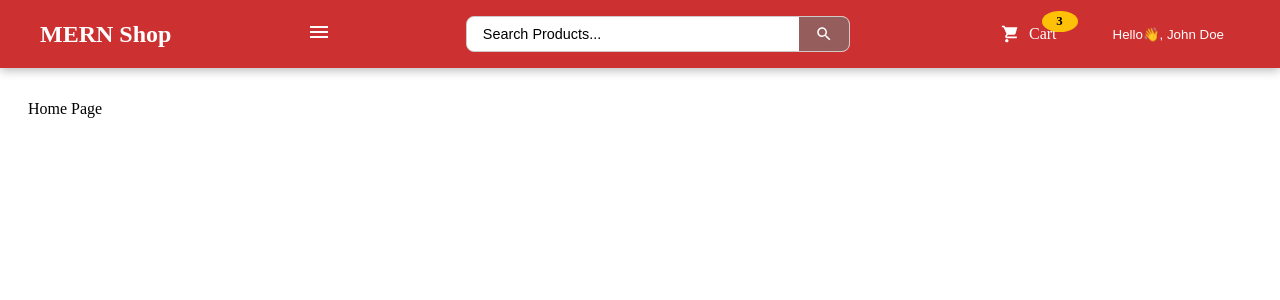
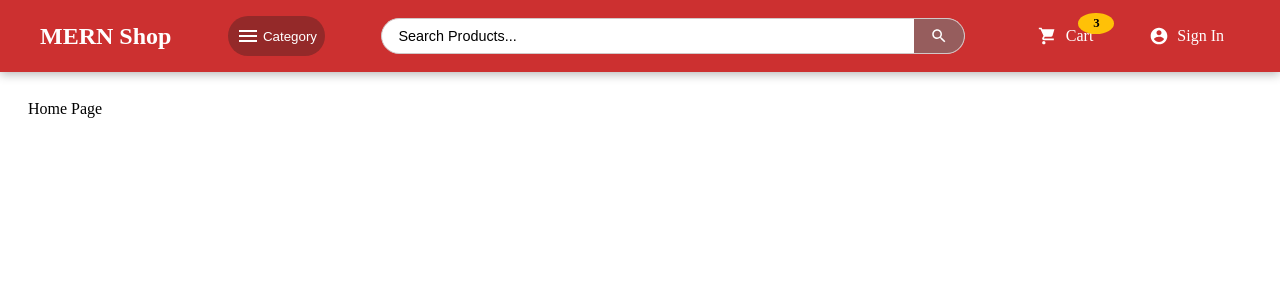
Before and after one commit to PhanTruong257/MobDesk, a React (Create React App) app in the folder client/: page / in a window 1280 px wide. Shown: the top 300 px of the page. Built offline with nearby package versions, Linux system fonts and the light colour scheme.

Commit message:
style? header

```diff
--- a/client/src/components/Header.tsx
+++ b/client/src/components/Header.tsx
@@ -40,6 +40,24 @@ const HeaderContainer = styled.div`
   }
   .brand:hover {
     color: #3EA6FF;
+  }
+
+  /* Logo Button */
+  .logo {
+    background:rgb(148, 41, 41);
+    border: none;
+    color: #fff;
+    cursor: pointer;
+    padding: 0.5rem;
+    border-radius: 20px;
+    display: flex;
+    align-items: center;
+    justify-content: center;
+    transition: background 0.3s;
+     gap: 0.2rem;
+  }
+  .logo:hover {
+    background: rgba(255, 255, 255, 0.1);
   }
 
   /* Navigation */
@@ -228,12 +246,7 @@ const useSelector = (selector: (state: AppState) => any) => {
             ]
         },
         auth: {
-            userInfo: {
-                id: '1',
-                name: 'John Doe',
-                email: 'john@example.com',
-                isAdmin: false
-            }
+            userInfo: null
         }
     };
     return selector(fakeState);
@@ -333,9 +346,10 @@ const Header: React.FC = () => {
             <header className="header">
                 <div className="container">
                     <Link to="/" className="brand">MERN Shop</Link>
-                    <div className="logo">
+                    <button className="logo" onClick={toggleMobileMenu}>
                         <HamburgerIcon className="toggle-navhandler" />
-                    </div>
+                        <span className="text-white">Category</span>
+                    </button>
                     <SearchBox />
 
                     <nav className={`nav-links ${mobileMenuOpen ? 'active' : ''}`}>
--- a/client/src/components/SearchBox.tsx
+++ b/client/src/components/SearchBox.tsx
@@ -9,7 +9,7 @@ const SearchWrapper = styled.div`
   display: flex;
   align-items: center;
   border: 1px solid rgb(209, 200, 200);  // ✅ thêm khoảng trắng sau "solid"
-  border-radius: 8px;
+  border-radius: 20px;
   overflow: hidden;
   background: rgb(255, 255, 255);
 
@@ -21,7 +21,7 @@ const SearchWrapper = styled.div`
 
 
   input {
-    width: 300px;
+    width: 500px;
     background: transparent;
     border: none;
     color:  rgb(0, 0, 0);
```
